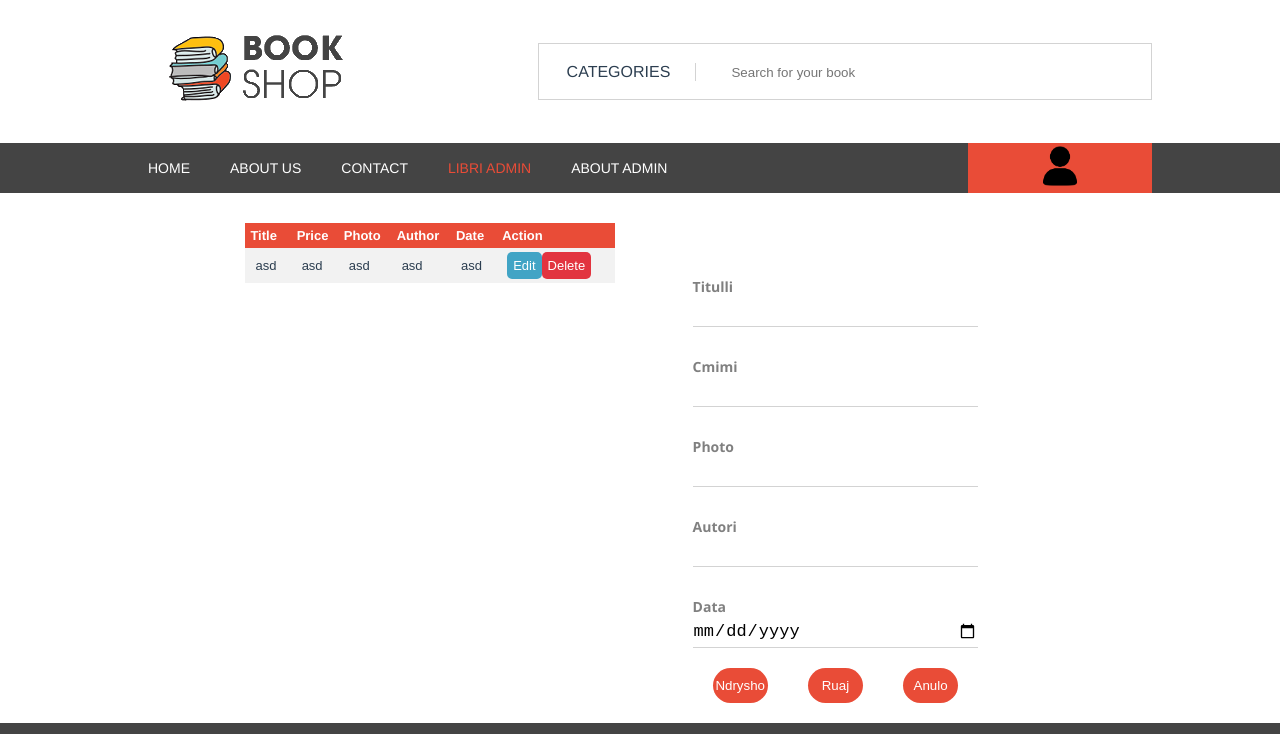
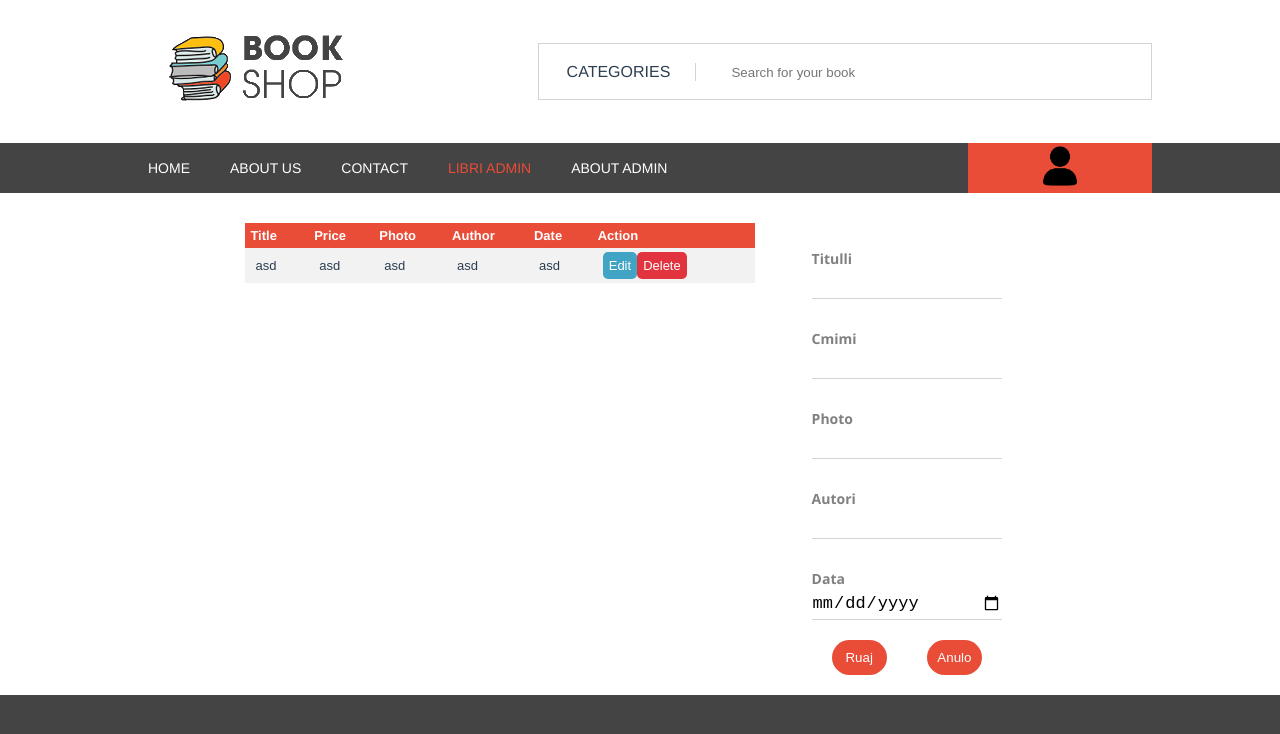
Before and after one commit to gk44739/ebook, a Vue app in the folder ebook/: page /libriAdmin in a window 1280 px wide. Shown: the top 734 px of the page. Built offline with nearby package versions, Linux system fonts and the light colour scheme.

Commit message:
Create entity

```diff
--- a/ebook/src/components/FormBook.vue
+++ b/ebook/src/components/FormBook.vue
@@ -1,34 +1,33 @@
 <template>
-    <form >
+    <form @submit.prevent>
         <div class="login-form">
             <label >Titulli</label><br>
-            <input type="text" name="titulli" id="titulliInput" >
-            <input type="hidden" name="idHidden" id="" value = "<?php echo $id; ?>">
+            <input type="text" v-model="book.titulli" >
         </div>
         <div class="login-form">
             <label>Cmimi</label><br>
-            <input type="text" name="cmimi" id="cmimiInput" >
+            <input type="number" v-model="book.cmimi" id="cmimiInput" >
         </div>
         <div class="login-form">
             <label>Photo</label><br>
-            <input type="text" name="photo" id="photoInput" >
+            <input type="text" v-model="book.foto" id="photoInput" >
         </div>
         <div class="login-form">
             <label>Autori</label><br>
-            <input type="text" name="autori" id="autoriInput" >
+            <input type="text" v-model="book.autori" id="autoriInput" >
         </div>
         <div class="login-form">
             <label>Data</label><br>
-            <input type="date" name="data" id="dataInput" >
+            <input type="date" v-model="book.data" id="dataInput" >
         </div>
         <div class="butonat-div">
-                        <button type="submit" name="ndryshoButton">
-                            Ndrysho
-                        </button>
+            <!-- <button type="submit" name="ndryshoButton">
+                Ndrysho
+            </button> -->
 
-                        <button name="createLiber">
-                            Ruaj
-                        </button>
+            <button @click="submit()">
+                Ruaj
+            </button>
 
             <button name="anuloButton">
                 Anulo
@@ -36,6 +35,31 @@
         </div>
     </form>
 </template>
+<script>
+
+import {db} from "../../firebase"
+export default {
+    name: "FormBook",
+    data(){
+        return{
+            book:{
+                autori: null,
+                cmimi: null,
+                data: null,
+                foto: null,
+                titulli: null
+            }
+
+        }
+    },
+    methods:{
+        submit(){
+            db.collection("book").add(this.book);
+        }
+    }
+}
+</script>
+
 
 <style scoped>
    .libri-forma{
```
Also changed, not shown: ebook/src/assets/book1.png (added).
